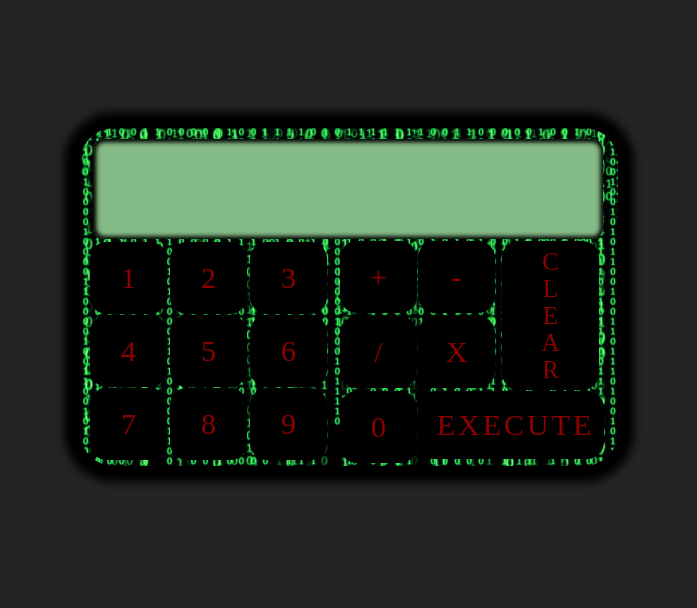
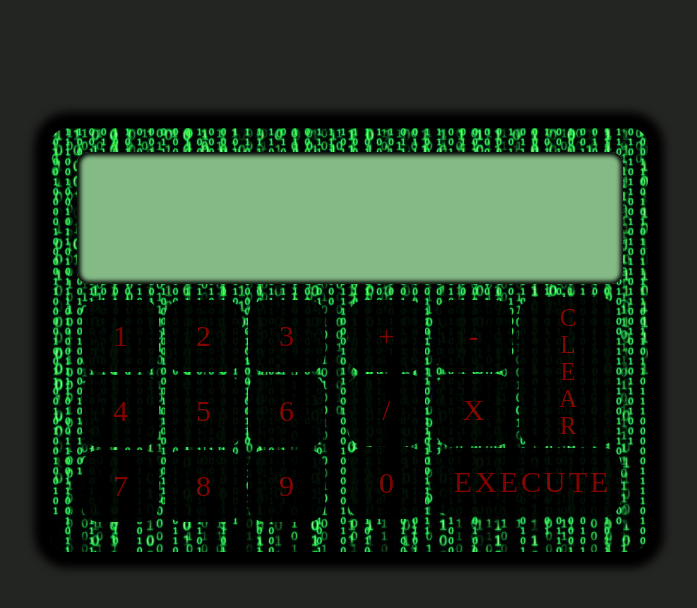
Before and after one commit to PlayingOnGitHub/calculator, a plain HTML site: page index.html in a window 1280 px wide. Shown: the whole page, without its empty margins (291-988 px from the left). Drawn offline with Linux system fonts and the light colour scheme.

Commit message:
Styling looks even better now!

```diff
--- a/index.html
+++ b/index.html
@@ -9,9 +9,11 @@
     <body>
         <main>
             <div class="calculator">
+                <div class="inside-wrapper">
                     <div class="screen">
                         <input type="text" class="input-box" id="userInput">
                     </div>
+                    <div class="grids-wrapper">
                         <div class="grid-1">
                             <div class="panel" id="1">
                                 <p class="red">1</p>
@@ -65,6 +67,8 @@
                             </div>
                         </div>
                     </div>
+                </div>
+            </div>
         </main>
         <!-- New stuff goes here -->
         <script type="text/javascript" src="calculate.js"></script>
--- a/styleme.css
+++ b/styleme.css
@@ -4,22 +4,22 @@ body {
 
 .calculator {
     margin: 10vw auto;
-    height: 338px;
-    width: 538px;
+    height: 424px;
+    width: 598px;
     background-image: url(matrix.jpg);
-    border-radius: 34px;
+    border-radius: 18px;
     position: relative;
     box-shadow: 0px 0px 9px 16px black;
 }
 
 .screen {
-    height: 100px;
-    width: 510px;
+    height: 132px;
+    width: 546px;
     background-color: #84ba86;
-    border-radius: 11px;
+    border-radius: 12px;
     position: absolute;
-    left: 13px;
-    top: 11px;
+    left: 17px;
+    top: 0px;
     border: 0px solid transparent;
     box-shadow: inset 0.3px 0.3px 4px 3px #000000;
     z-index: 1;
@@ -28,7 +28,7 @@ body {
 .input-box {
     font-family: 'Orbitron', sans-serif;
     background-color: transparent;
-    width: 95%;
+    width: 527px;
     height: 100%;
     outline: none;
     outline-style: none;
@@ -44,37 +44,36 @@ body {
 
 .grid-1 {
     position: absolute;
-    left: 16px;
-    top: 120px;
+    left: 0px;
+    top: 20px;
     width: 221px;
     height: 211px;
     z-index: 1;
     display: grid;
     grid-template-rows: 65px 65px 65px;
     grid-template-columns: 60px 60px 60px;
-    grid-gap: 8px 20px;
+    grid-gap: 10px 23px;
     z-index: 1;
 }
 
 .grid-2 {
-    width: 148px;
-    height: 212px;
+    width: 257px;
+    height: 205px;
     display: grid;
     z-index: 1;
     position: absolute;
     left: 266px;
-    top: 119px;
+    top: 20px;
     grid-template-areas:
         "plus minus clear"
         "divide multiply clear"
         "zero enter enter";
-    grid-gap: 8px 13px;
+    grid-gap: 10px 22px;
 }
 
 .panel {
     width: 65px;
     height: 60px;
-    background-color: black;
     outline-style: none;
     box-shadow: 0px 0px 0px 6px #000000;
     border-radius: 11px;
@@ -84,6 +83,8 @@ body {
     align-items: center;
     justify-content: center;
     cursor: pointer;
+    margin-top: 3px;
+    opacity: 0.93;
 }
 
 .panel:hover {
@@ -109,6 +110,8 @@ body {
     cursor: pointer;
     grid-row: 1/3;
     grid-column: 3/4;
+    margin-left: -8px;
+    opacity: 0.93;
 }
 
 .clear:hover {
@@ -140,6 +143,8 @@ body {
     font-size: 30px;
     font-weight: 500;
     cursor: pointer;
+    margin-top: 4px;
+    opacity: 0.93;
 }
 
 .enter:hover {
@@ -151,3 +156,19 @@ body {
     margin-left: 9px;
     letter-spacing: 3px;
 }
+
+.inside-wrapper {
+    width: 579px;
+    height: 350px;
+    position: relative;
+    top: 24px;
+    left: 10px;
+}
+
+.grids-wrapper {
+    position: relative;
+    width: 539px;
+    height: 235px;
+    top: 131px;
+    left: 28px;
+}
```
Lines whose indentation alone changed are shown as unchanged.
